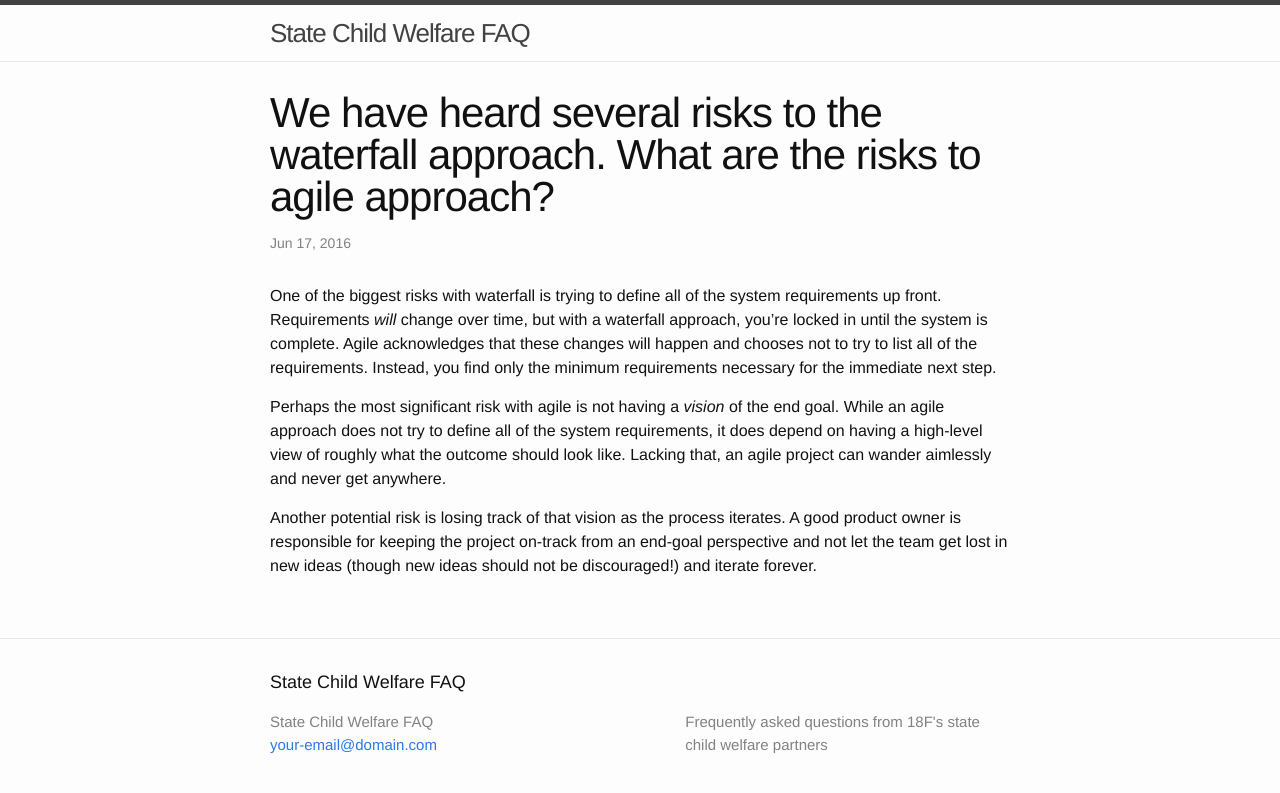
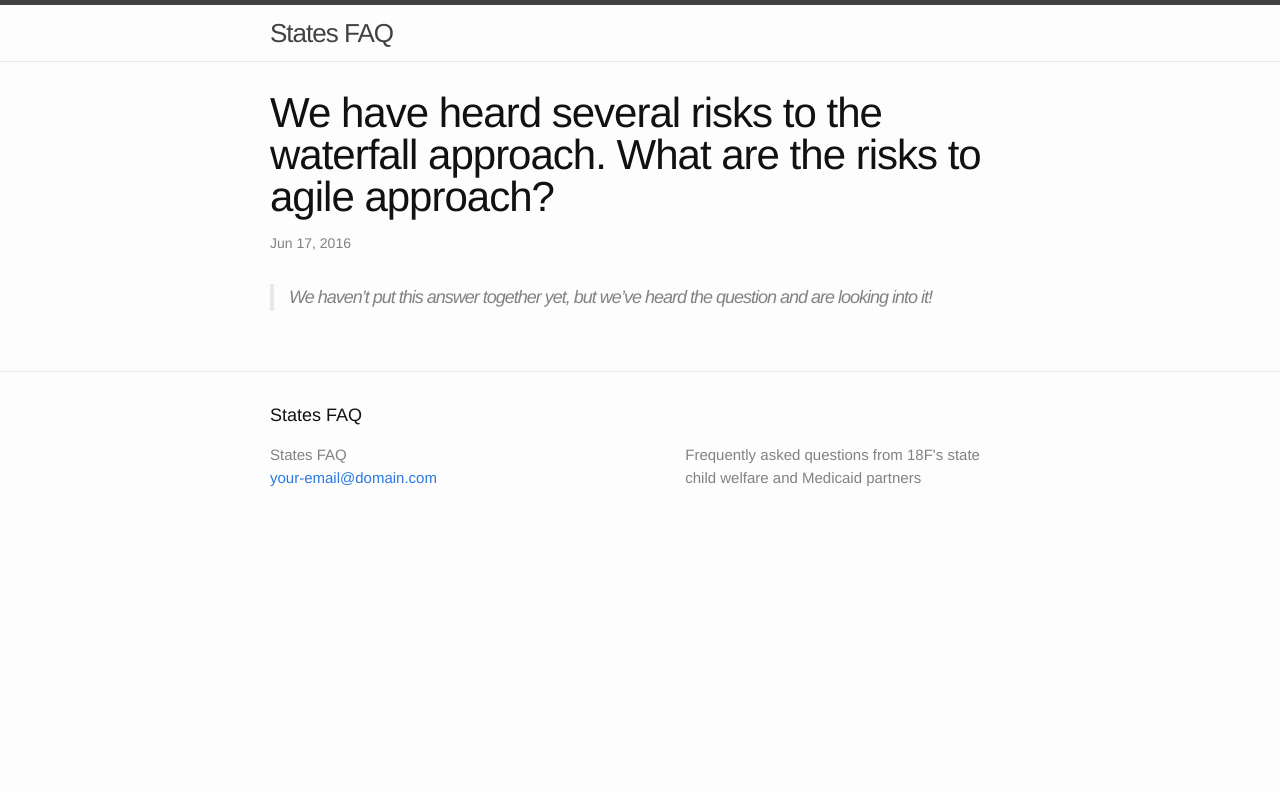
Before and after one commit to 18F/state-faq, a Jekyll site: the page built from _posts/2016-06-17-agile-risks.markdown, in a window 1280 px wide. Shown: the top 793 px of the page. Built offline with Jekyll 4.4.1, drawn with Linux system fonts in a browser that asks for light colours.

Commit message:
More generic; add questions; remove my initial pass at answers (will add them back as PRs)

```diff
--- a/_config.yml
+++ b/_config.yml
@@ -6,10 +6,10 @@
 # 'jekyll serve'. If you change this file, please restart the server process.
 
 # Site settings
-title: State Child Welfare FAQ
+title: States FAQ
 email: your-email@domain.com
 description: >
-  Frequently asked questions from 18F's state child welfare partners
+  Frequently asked questions from 18F's state child welfare and Medicaid partners
 baseurl: "" # the subpath of your site, e.g. /blog
 url: "http://yourdomain.com" # the base hostname & protocol for your site
 
--- a/_posts/2016-06-17-agile-risks.markdown
+++ b/_posts/2016-06-17-agile-risks.markdown
@@ -4,8 +4,26 @@ title: We have heard several risks to the waterfall approach.  What are the risk
 category: Agile
 ---
 
-One of the biggest risks with waterfall is trying to define all of the system requirements up front.  Requirements _will_ change over time, but with a waterfall approach, you're locked in until the system is complete.  Agile acknowledges that these changes will happen and chooses not to try to list all of the requirements.  Instead, you find only the minimum requirements necessary for the immediate next step.
+> We haven't put this answer together yet, but we've heard the question and are looking into it!
 
-Perhaps the most significant risk with agile is not having a _vision_ of the end goal.  While an agile approach does not try to define all of the system requirements, it does depend on having a high-level view of roughly what the outcome should look like.  Lacking that, an agile project can wander aimlessly and never get anywhere.
-
-Another potential risk is losing track of that vision as the process iterates.  A good product owner is responsible for keeping the project on-track from an end-goal perspective and not let the team get lost in new ideas (though new ideas should not be discouraged!) and iterate forever.
+[comment]: # Here's what I wrote out initially:
+[comment]: # One of the biggest risks with waterfall is trying to define all of
+[comment]: # the system requirements up front.  Requirements _will_ change over
+[comment]: # time, but with a waterfall approach, you're locked in until the
+[comment]: # system is complete.  Agile acknowledges that these changes will
+[comment]: # happen and chooses not to try to list all of the requirements.
+[comment]: # Instead, you find only the minimum requirements necessary for
+[comment]: # the immediate next step.
+[comment]: #
+[comment]: # Perhaps the most significant risk with agile is not having a
+[comment]: # _vision_ of the end goal.  While an agile approach does not try
+[comment]: # to define all of the system requirements, it does depend on having
+[comment]: # a high-level view of roughly what the outcome should look like.
+[comment]: # Lacking that, an agile project can wander aimlessly and never get
+[comment]: # anywhere.
+[comment]: #
+[comment]: # Another potential risk is losing track of that vision as the
+[comment]: # process iterates.  A good product owner is responsible for keeping
+[comment]: # the project on-track from an end-goal perspective and not let the
+[comment]: # team get lost in new ideas (though new ideas should not be
+[comment]: # discouraged!) and iterate forever.
--- a/_sass/_layout.scss
+++ b/_sass/_layout.scss
@@ -240,3 +240,17 @@
         }
     }
 }
+
+.home .post-list .faq-question-list {
+  h3 {
+    cursor: pointer;
+    color: #0071bc;
+    font-weight: bold;
+  }
+
+  .post-body {
+    overflow: hidden;
+    transition: height 0.3s ease-out;
+    height: 0px;
+  }
+}
```
Also changed, not shown: _posts/2016-06-16-onboarding-vendors.markdown (added, +19 -0 lines), _posts/2016-06-18-vendor-consistency.markdown (added, +7 -0 lines), index.html (+35 -3 lines).
